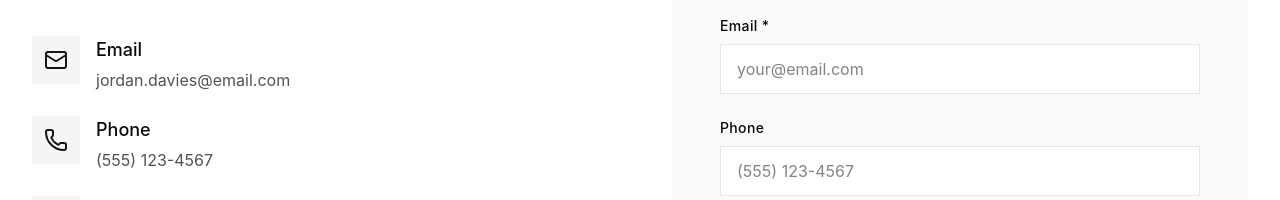
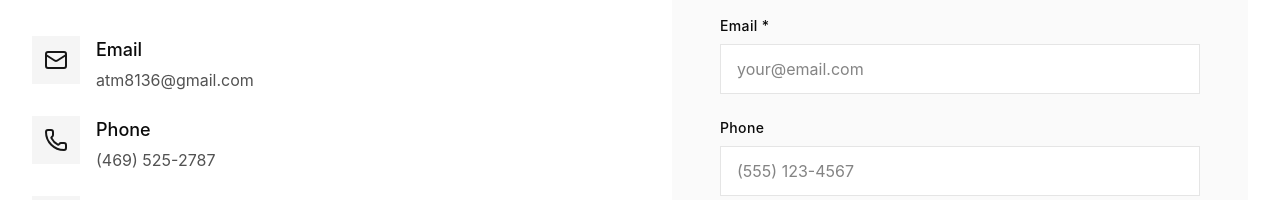
Before and after one commit to mcclellandandrew573/luxury-interior-portfolio, a React (Vite) app: page /contact in a window 1280 px wide. Shown: the part 330-530 px from the top of the page. Built offline with nearby package versions, Linux system fonts and the light colour scheme.

Commit message:
Update ContactPage.tsx

```diff
--- a/src/app/pages/ContactPage.tsx
+++ b/src/app/pages/ContactPage.tsx
@@ -27,10 +27,10 @@ export default function ContactPage() {
                   <div>
                     <h3 className="text-lg mb-1">Email</h3>
                     <a
-                      href="mailto:jordan.davies@email.com"
+                      href="mailto:atm8136@gmail.com"
                       className="text-neutral-600 hover:text-neutral-900 transition-colors"
                     >
-                      jordan.davies@email.com
+                      atm8136@gmail.com
                     </a>
                   </div>
                 </div>
@@ -42,10 +42,10 @@ export default function ContactPage() {
                   <div>
                     <h3 className="text-lg mb-1">Phone</h3>
                     <a
-                      href="tel:+15551234567"
+                      href="tel:+4695252787"
                       className="text-neutral-600 hover:text-neutral-900 transition-colors"
                     >
-                      (555) 123-4567
+                      (469) 525-2787
                     </a>
                   </div>
                 </div>
@@ -57,7 +57,7 @@ export default function ContactPage() {
                   <div>
                     <h3 className="text-lg mb-1">Location</h3>
                     <p className="text-neutral-600">
-                      New York, NY<br />
+                      Dallas, TX<br />
                       Available for projects worldwide
                     </p>
                   </div>
@@ -69,7 +69,7 @@ export default function ContactPage() {
                 <h3 className="text-lg mb-4">Connect</h3>
                 <div className="flex gap-4">
                   <a
-                    href="https://linkedin.com"
+                    href="https://www.linkedin.com/in/andrew-mcclelland-0373975b"
                     target="_blank"
                     rel="noopener noreferrer"
                     className="p-3 bg-neutral-100 hover:bg-neutral-900 transition-colors group"
@@ -77,7 +77,7 @@ export default function ContactPage() {
                     <Linkedin className="w-6 h-6 text-neutral-900 group-hover:text-white transition-colors" />
                   </a>
                   <a
-                    href="https://instagram.com"
+                    href="https://www.instagram.com/mcclellandandrew573?igsh=dzFsZWs4czJybWM5"
                     target="_blank"
                     rel="noopener noreferrer"
                     className="p-3 bg-neutral-100 hover:bg-neutral-900 transition-colors group"
```
